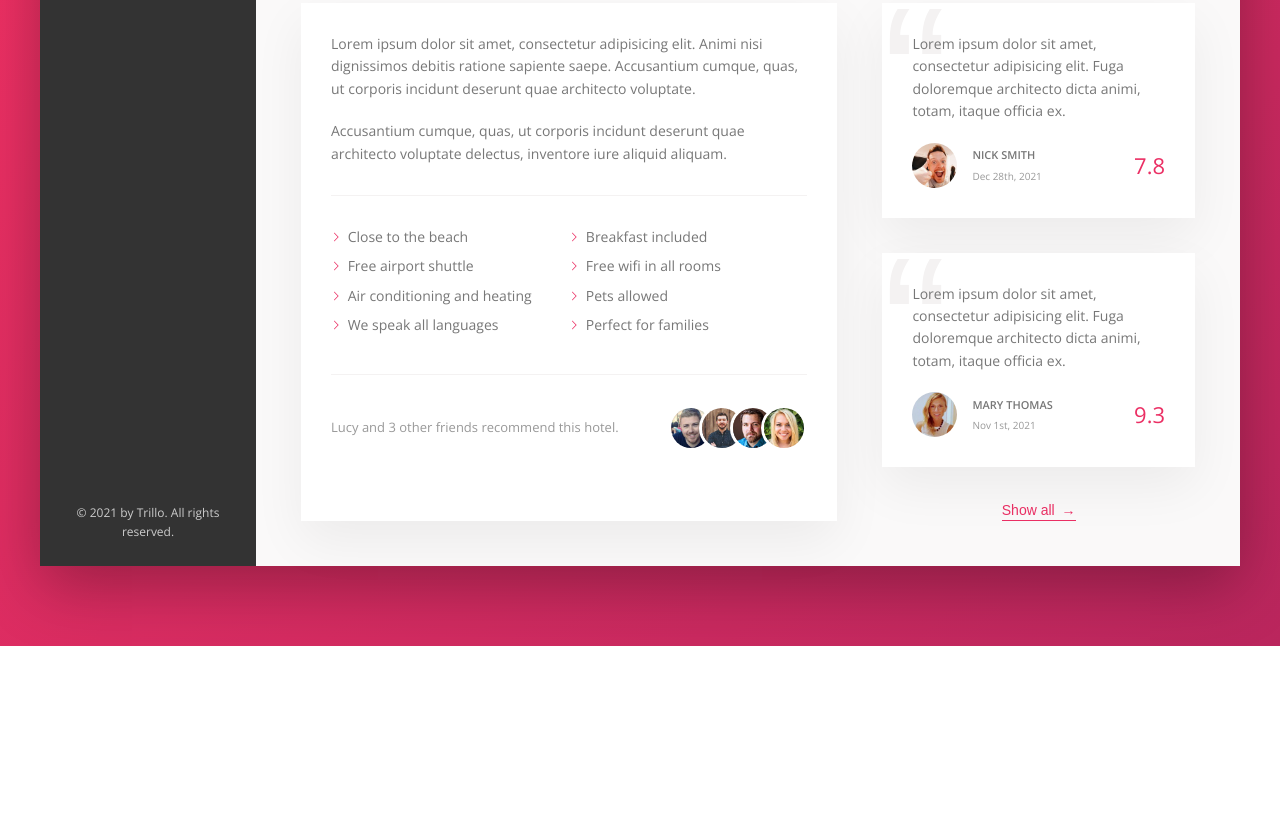
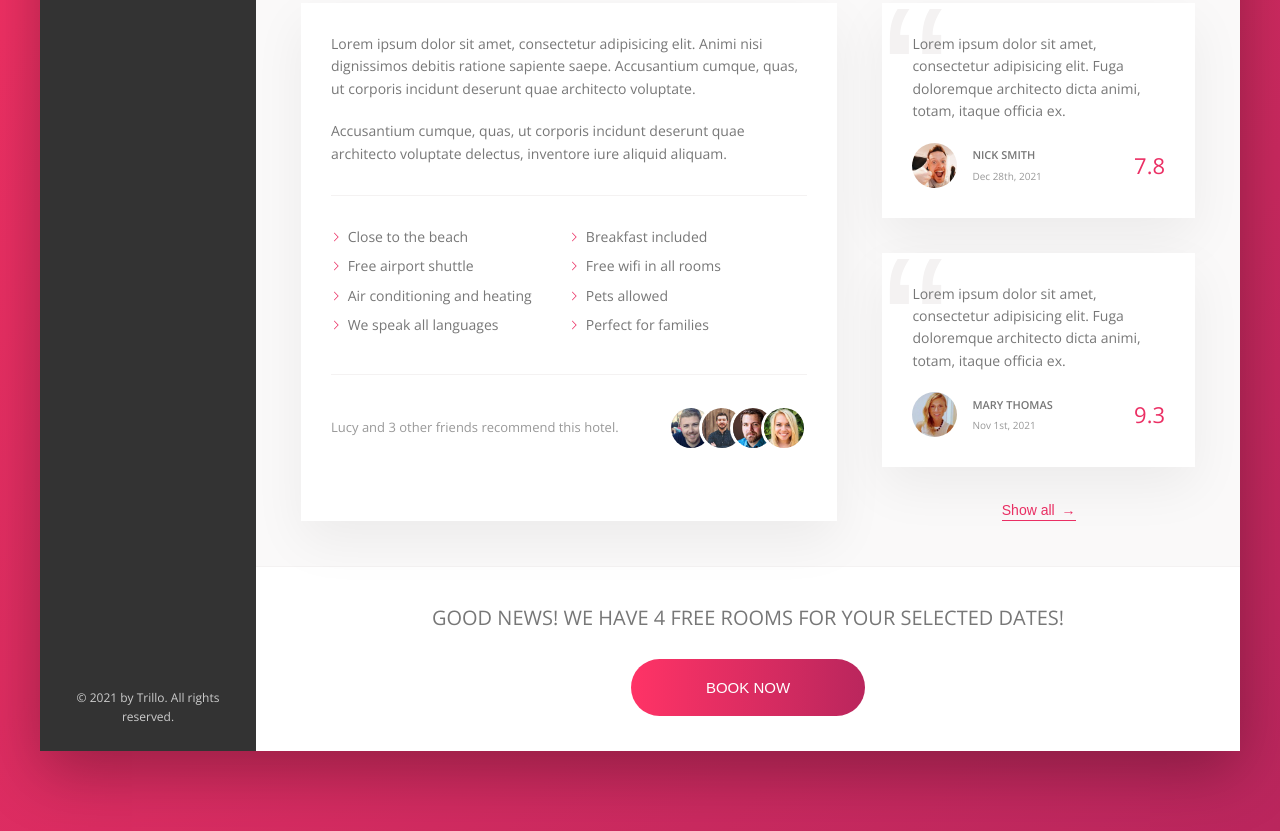
Before and after one commit to DmitryDoroshko/trillo, a website: page index.html in a window 1280 px wide. Shown: the part 644-1475 px from the top of the page. Before the commit the page ends 1290 px from the top, so only its background shows below. Drawn offline with nearby package versions, Linux system fonts and the light colour scheme; files whose address does not match are found by name.

Commit message:
CTA done

```diff
--- a/index.html
+++ b/index.html
@@ -346,6 +346,16 @@
                         <!-- User-reviews End -->
                     </div>
                     <!-- Detail END -->
+                    <div class="cta">
+                        <h2 class="cta__book-now">
+                            Good news! We have 4 free rooms for your selected
+                            dates!
+                        </h2>
+                        <button class="btn">
+                            <span class="btn__visible">Book now</span>
+                            <span class="btn__invisible">Only 4 rooms left</span>
+                        </button>
+                    </div>
                 </main>
                 <!-- Hotel view END -->
             </div>
--- a/sass/_components.scss
+++ b/sass/_components.scss
@@ -450,3 +450,76 @@
         box-shadow: none;
     }
 }
+
+// CTA (Call to Action) =================================================================
+.cta {
+    padding: 3.5rem 0;
+    text-align: center;
+    background-color: #fff;
+
+    &__book-now {
+        font-size: 2rem;
+        font-weight: 300;
+        text-transform: uppercase;
+        margin-bottom: 2.5rem;
+    }
+}
+
+// Button =================================================================
+.btn {
+    font-size: 1.5rem;
+    font-weight: 300;
+    border: none;
+    border-radius: 100px;
+    overflow: hidden;
+    cursor: pointer;
+    text-transform: uppercase;
+    display: inline-block;
+    background-image: linear-gradient(
+        to right,
+        var(--color-primary-light),
+        var(--color-primary-dark)
+    );
+    color: #fff;
+    position: relative;
+    overflow: hidden;
+
+    & > * {
+        display: inline-block;
+        height: 100%;
+        width: 100%;
+        transition: all 0.2s;
+    }
+
+    &__visible {
+        padding: 2rem 7.5rem;
+    }
+
+    &__invisible {
+        position: absolute;
+        padding: 2rem 0;
+        left: 0;
+        top: -100%;
+    }
+
+    &:hover {
+        background-image: linear-gradient(
+            to right,
+            var(--color-primary-dark),
+            var(--color-primary-light)
+        );
+    }
+
+    &:hover &__visible {
+        transform: translateY(100%);
+    }
+
+    &:hover &__invisible {
+        top: 0;
+    }
+
+    &:focus {
+        outline: none;
+        animation: pulsate 1s infinite;
+    }
+}
--- a/sass/_layout.scss
+++ b/sass/_layout.scss
@@ -38,6 +38,7 @@
     padding: 4.5rem;
     background-color: var(--color-grey-light-1);
     font-size: 1.4rem;
+    border-bottom: var(--line);
 }
 
 .description {
```
Also changed, not shown: css/style.css.
